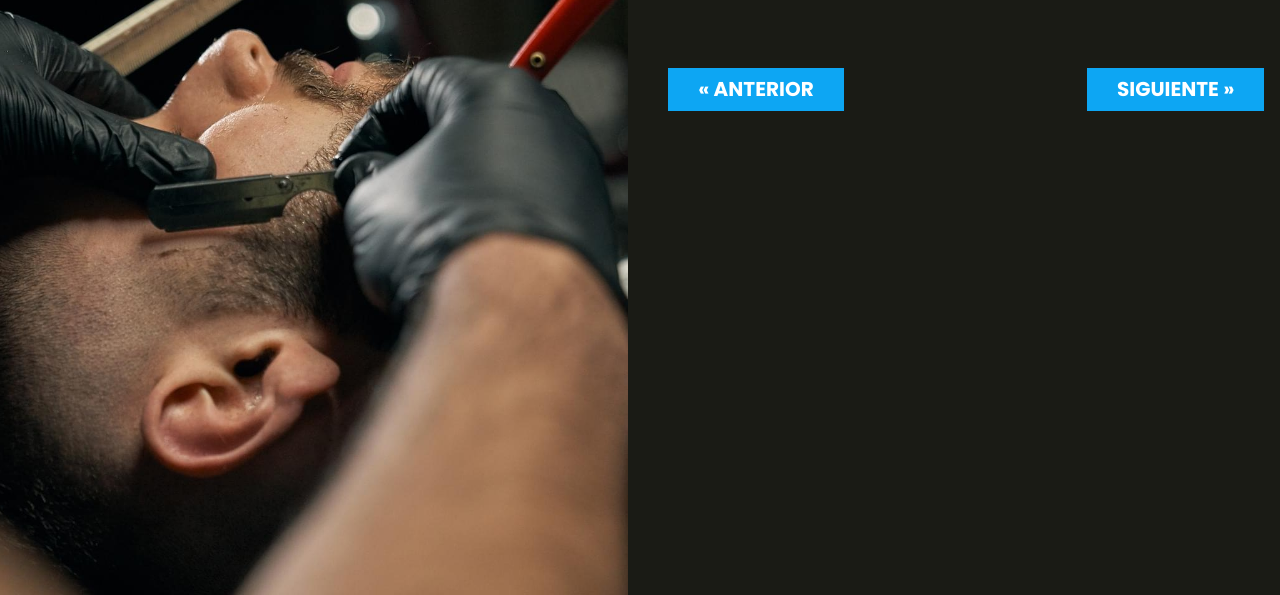
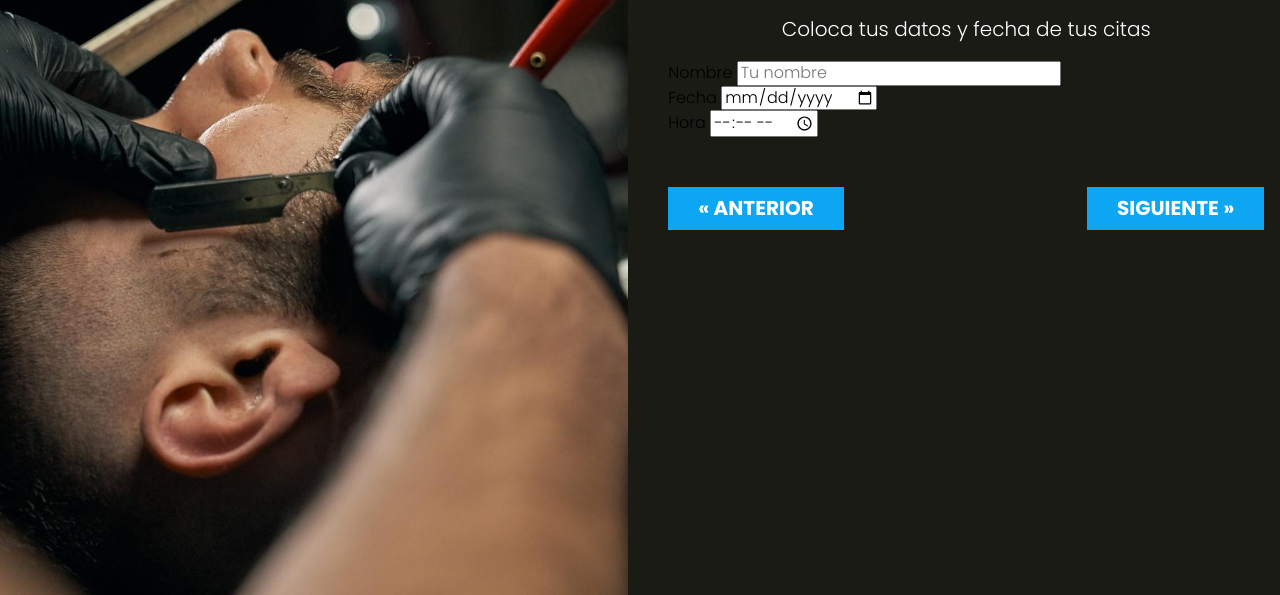
Before and after one commit to AdrianHernandezll/BarberiaSalon, a website: page index.html in a window 1280 px wide. Both pictures are taken after a click on the button "INFORMACIÓN CLIENTE". Shown: the part 205-800 px from the top of the page. Drawn offline with nearby package versions, Linux system fonts and the light colour scheme; files that its build step writes are made by us from their sources.

Commit message:
seccion formulario

```diff
--- a/index.html
+++ b/index.html
@@ -31,6 +31,23 @@
       </div>
       <div id="paso-2" class="seccion">
         <h2>Tus Datos y Cita</h2>
+
+        <p class="text-center">Coloca tus datos y fecha de tus citas</p>
+
+        <form class="formulario">
+          <div class="campo">
+            <label for="nombre">Nombre</label>
+            <input type="text" placeholder="Tu nombre" id="nombre">
+          </div>
+          <div class="campo">
+            <label for="fecha">Fecha</label>
+            <input type="date" id="fecha">
+          </div>
+          <div class="campo">
+            <label for="hora">Hora</label>
+            <input type="time" id="hora">
+          </div>
+        </form>
       </div>
       <div id="paso-3" class="seccion">
         <h2>Resumen</h2>
```
